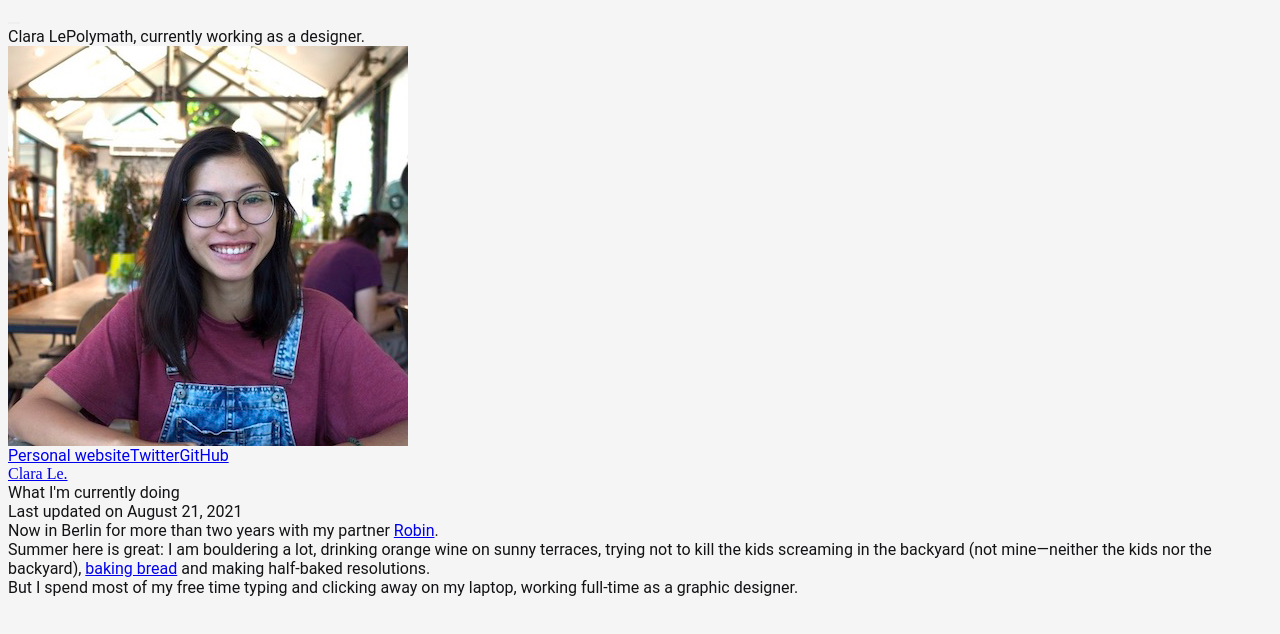
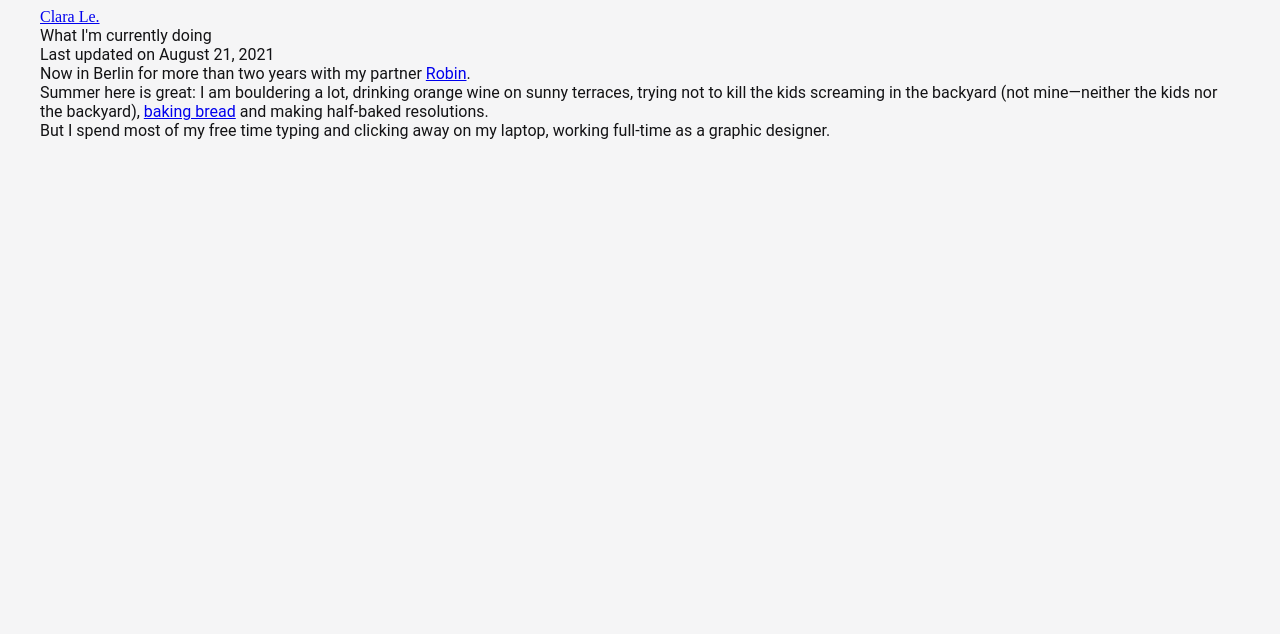
Before and after one commit to hgcl/clara-website, a Next.js app: page /now in a window 1280 px wide. Shown: the top 634 px of the page. Built offline with nearby package versions, Linux system fonts and the light colour scheme; a web font is replaced by a local one; what @splitbee/web, @tailwindcss/typography would draw is missing.

Commit message:
:lipstick: Core style changes

```diff
--- a/components/Hcard.js
+++ b/components/Hcard.js
@@ -1,10 +1,15 @@
 export default function Hcard() {
+  const styles = (
+    <style jsx>{`
+      .h-card {
+        display: none;
+      }
+    `}</style>
+  );
   return (
-    <div
-      rel="author"
-      className="p-author h-card hidden"
-      href="https://clarale.com"
-    >
+    <div rel="author" className="p-author h-card" href="https://clarale.com">
+      {styles}
+
       {/* About me */}
       <span className="p-name">Clara Le</span>
       <span className="p-note">Polymath, currently working as a designer.</span>
--- a/components/container.js
+++ b/components/container.js
@@ -1,3 +1,16 @@
 export default function Container({ children }) {
-  return <div className="container max-w-full mx-auto px-8">{children}</div>;
+  const styles = (
+    <style jsx>{`
+      .container {
+        margin: 0 auto;
+        padding: 0 2rem;
+      }
+    `}</style>
+  );
+  return (
+    <div className="container">
+      {styles}
+      {children}
+    </div>
+  );
 }
--- a/components/layout.js
+++ b/components/layout.js
@@ -17,7 +17,7 @@ export default function Layout({
       <Meta title={title} />
       <div className={`min-h-screen z-10 relative ${bottomMargin}`}>
         <Alert showAlert={showAlert} />
-        <Navbar />
+        {/* <Navbar /> */}
         <Hentry>
           <Hcard />
           {!noHentry && <main>{children}</main>}
```
